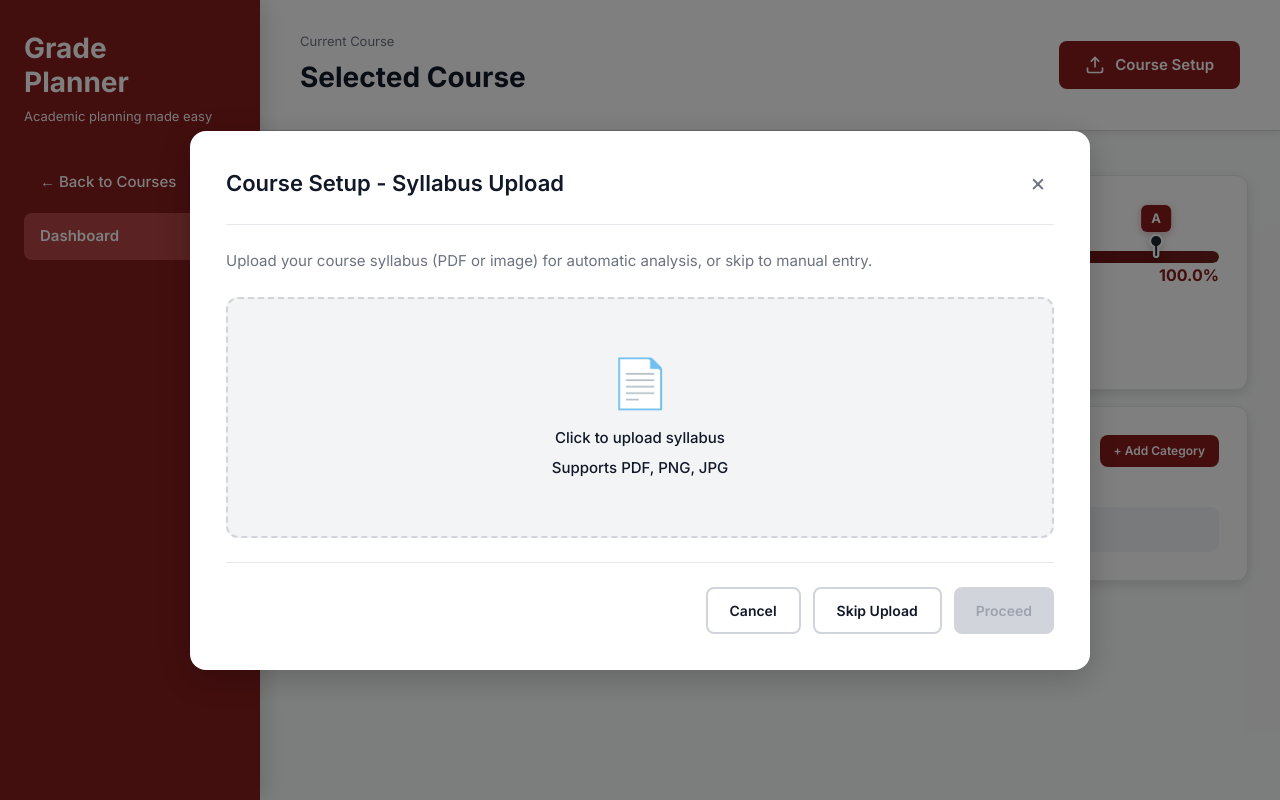
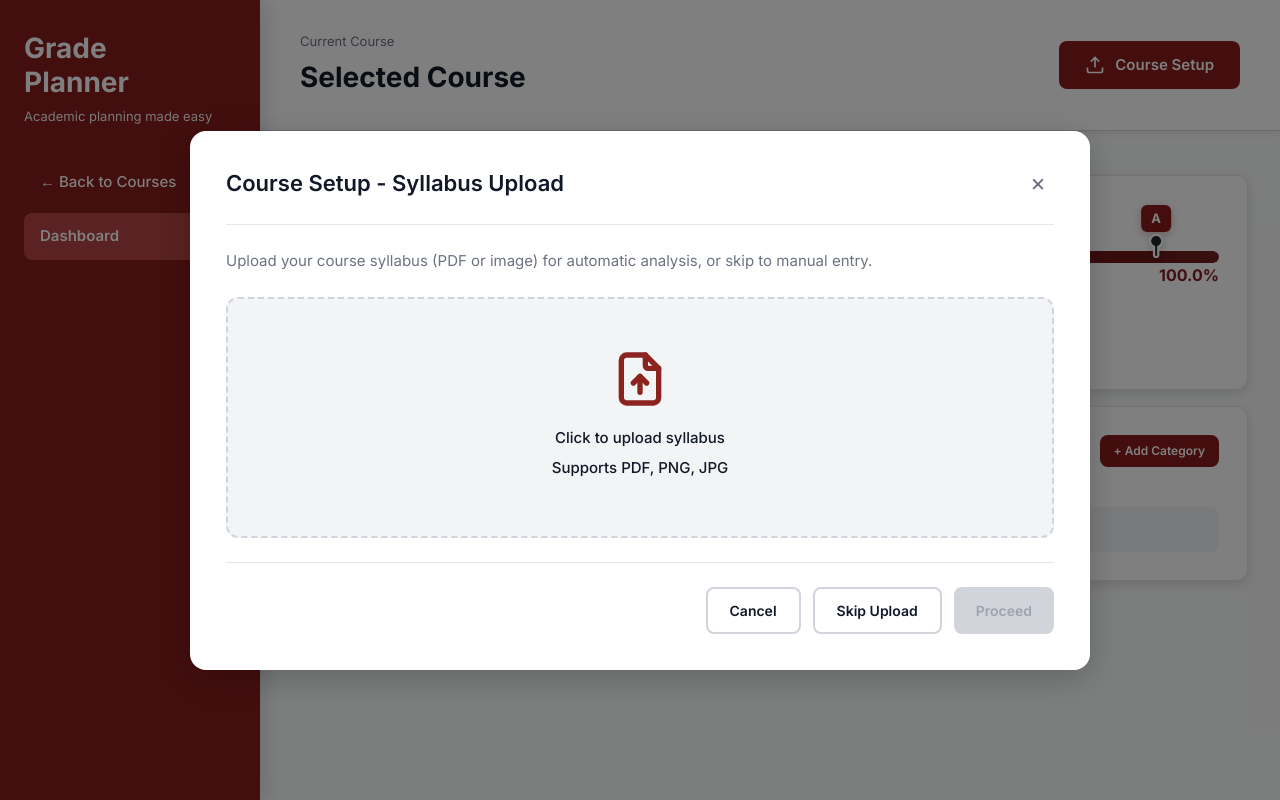
Before and after one commit to eungyuShim/HackUmass-XIII, a Next.js app in the folder project-setup/: page /dashboard in a window 1280 px wide. Built offline with nearby package versions, Linux system fonts and the light colour scheme.

Commit message:
fix: upload img to svg

```diff
--- a/project-setup/components/setup/SetupModal.tsx
+++ b/project-setup/components/setup/SetupModal.tsx
@@ -124,7 +124,14 @@ export default function SetupModal({ isOpen, onClose }: SetupModalProps) {
                 className="upload-area"
                 onClick={() => document.getElementById('syllabusFileUpload')?.click()}
               >
-                <div className="upload-icon">📄</div>
+                <div className="upload-icon">
+                  <Image
+                    src="/icons/file-upload.svg"
+                    alt="Upload"
+                    width={64}
+                    height={64}
+                  />
+                </div>
                 <p>Click to upload syllabus</p>
                 <p className="upload-hint">Supports PDF, PNG, JPG</p>
               </div>
--- a/project-setup/components/setup/setup.css
+++ b/project-setup/components/setup/setup.css
@@ -118,8 +118,19 @@
 }
 
 .upload-icon {
-  font-size: 48px;
   margin-bottom: 16px;
+  display: flex;
+  justify-content: center;
+  align-items: center;
+}
+
+.upload-icon img {
+  filter: brightness(0) saturate(100%) invert(14%) sepia(56%) saturate(3891%) hue-rotate(349deg) brightness(91%) contrast(88%);
+  transition: filter 0.2s;
+}
+
+.upload-area:hover .upload-icon img {
+  filter: brightness(0) saturate(100%) invert(14%) sepia(56%) saturate(3891%) hue-rotate(349deg) brightness(91%) contrast(88%) drop-shadow(0 2px 4px rgba(136, 28, 28, 0.3));
 }
 
 .upload-area p {
```
